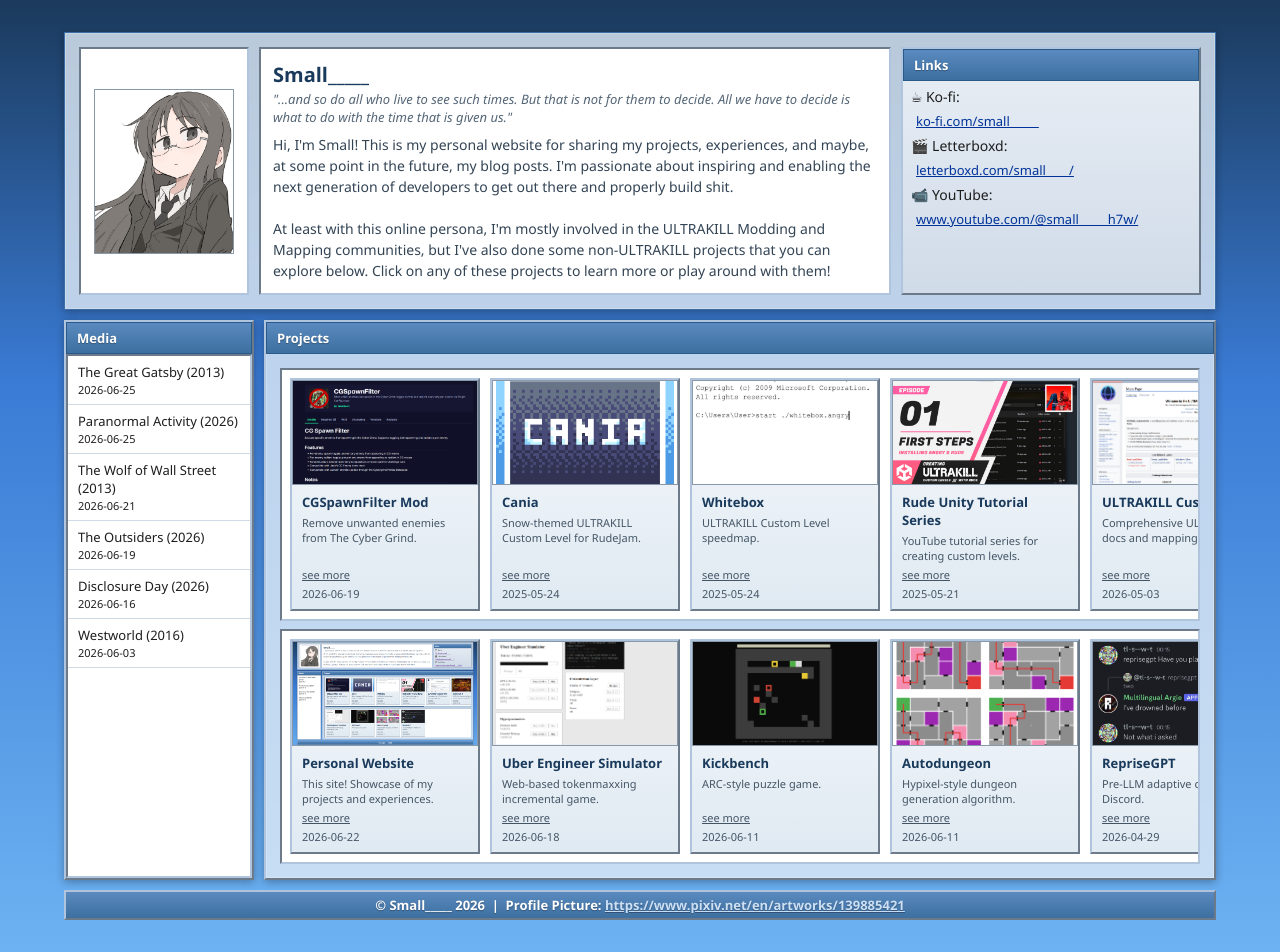
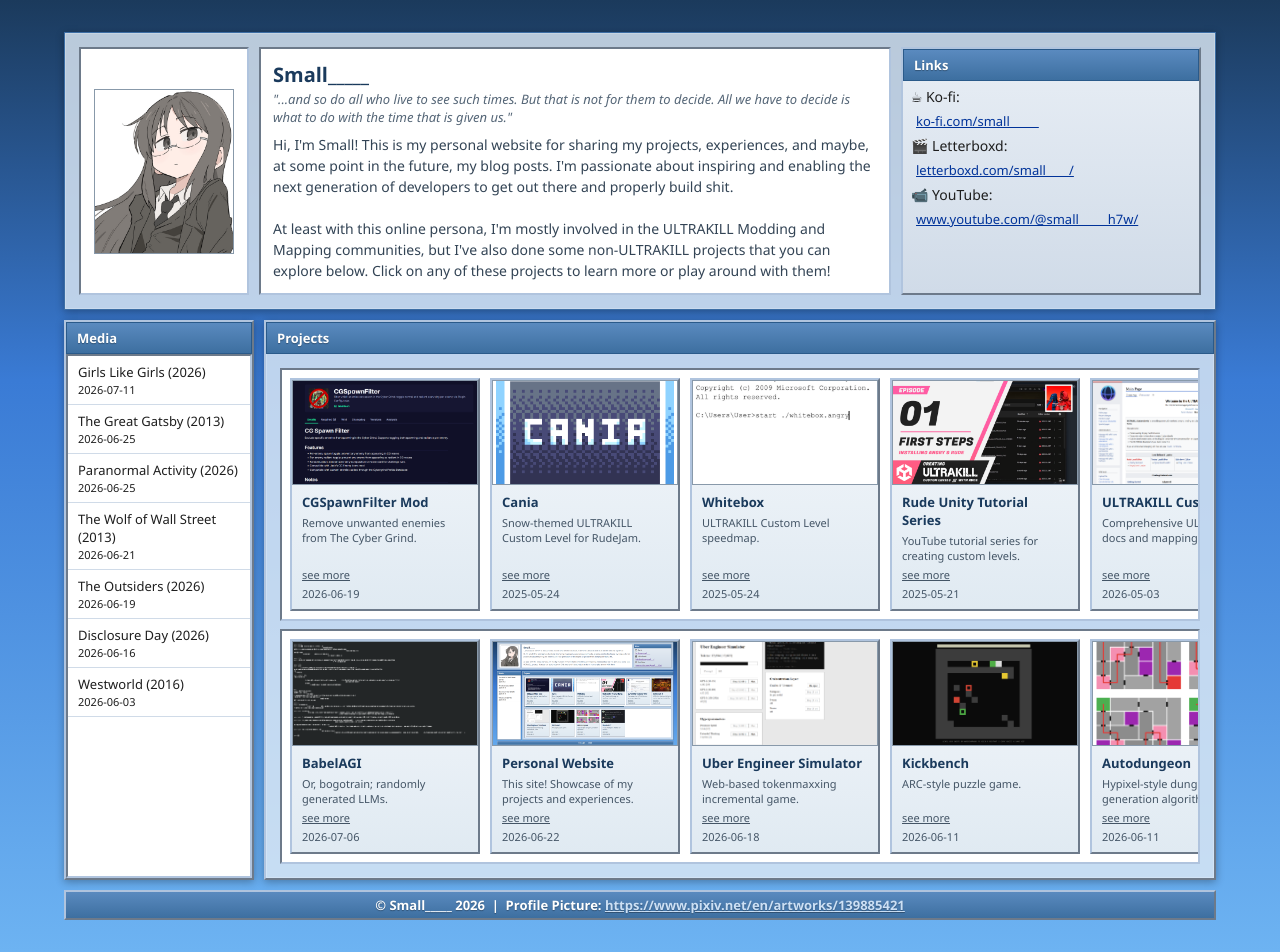
Before and after one commit to Smallkloon/smallkloon.github.io, a plain HTML site: page index.html in a window 1280 px wide. Drawn offline with Linux system fonts and the light colour scheme.

Commit message:
2026-07-12

```diff
--- a/index.html
+++ b/index.html
@@ -427,6 +427,10 @@
       <div class="panel-header">Media</div>
       <div class="media-list well">
         <div class="media-item">
+          <span>Girls Like Girls (2026)</span>
+          <span class="date">2026-07-11</span>
+        </div>
+        <div class="media-item">
           <span>The Great Gatsby (2013)</span>
           <span class="date">2026-06-25</span>
         </div>
@@ -573,6 +577,26 @@
         <!-- Row 2 -->
         <div class="project-scroll well">
           <div class="project-track">
+            <div class="project-card"
+                 data-title="BabelAGI"
+                 data-short-desc="Or, bogotrain; randomly generated LLMs."
+                 data-desc="Why do we waste so many GPU hours, resources, power on training LLMs through actual gradient descent and RLHF when we could just choose random model weights, bias, and scaling. Most of the models generated may be completely useless, but you never know! You could always get AGI on your very first try, it's always possible.
+
+                 Inspired by the library of babel, this project was an experiment and educational tool that randomly generates LLMs to see how changing parameters affects the shape of the random noise that the model outputs (for example, top-k, temperature, context length, and model size). While the chance of generating anything even comprehensible, much less superintelligent, is about as likely as a glass of water spontaneously heating up and boiling at room temperature, it is interesting seeing how parameters are used without being filtered through training. Give it a shot, you might get lucky and bring about AGI!
+
+                  The project supports both gaussian randomness and uniform randomness through urandom; it has a simple cli for talking to and rerolling generated models, and the model parameters are set as arguments when running the program.
+
+                  Something I find really interesting is that all of the actually useful modern LLMs start off just like this, and are trained to be useful/intelligent via training. BabelAGI are the 'baby photos' of most models, from GPT-2 to Claude Fable 5. How cute!
+
+                  It's also quite interesting how certain tokens are weighted very very heavily in the random models, the gaussian crowns 'kings' of the token distribution, and where a king wins somewhere, it wins in many places. On low temperature, low top-k, or low context length, the model will often output the same token over and over again, which is a very interesting emergent property of random models and can even be seen in low-parameter early trained models such as GPT-2 (I don't know. I don't know. I don't know. I don't know.)
+
+                  There are many other neat behaviours of these models, and I encourage you to explore them yourself via the github repo above.
+
+                 Or, a daily penance to Roko's Basilisk."
+                 data-link="https://github.com/Smallkloon/bogotrain/"
+                 data-date="2026-07-06"
+                 data-img="Bogotrain.png"></div>
+
             <div class="project-card"
                  data-title="Personal Website"
                  data-short-desc="This site! Showcase of my projects and experiences."
```
Also changed, not shown: Bogotrain.png (added).
